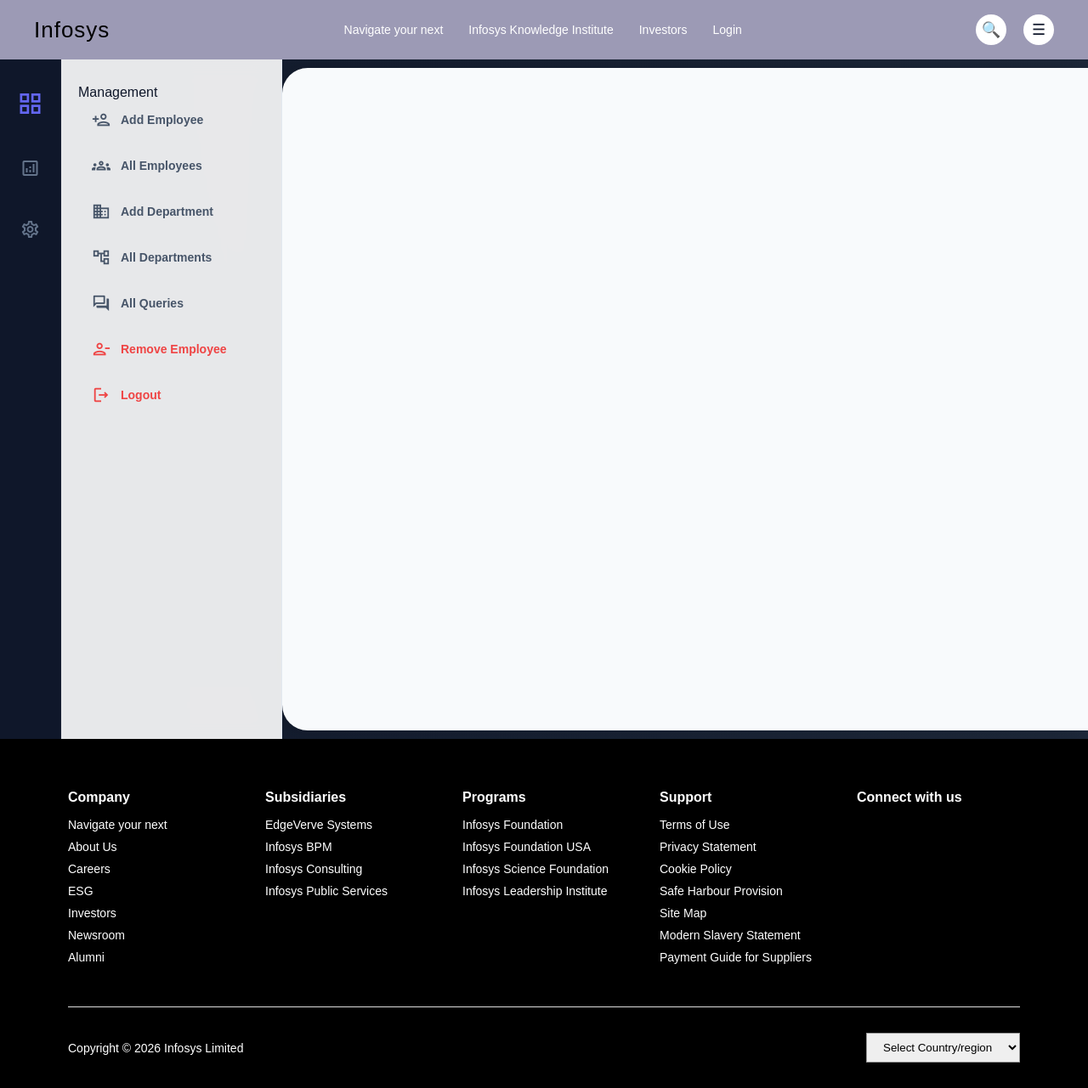
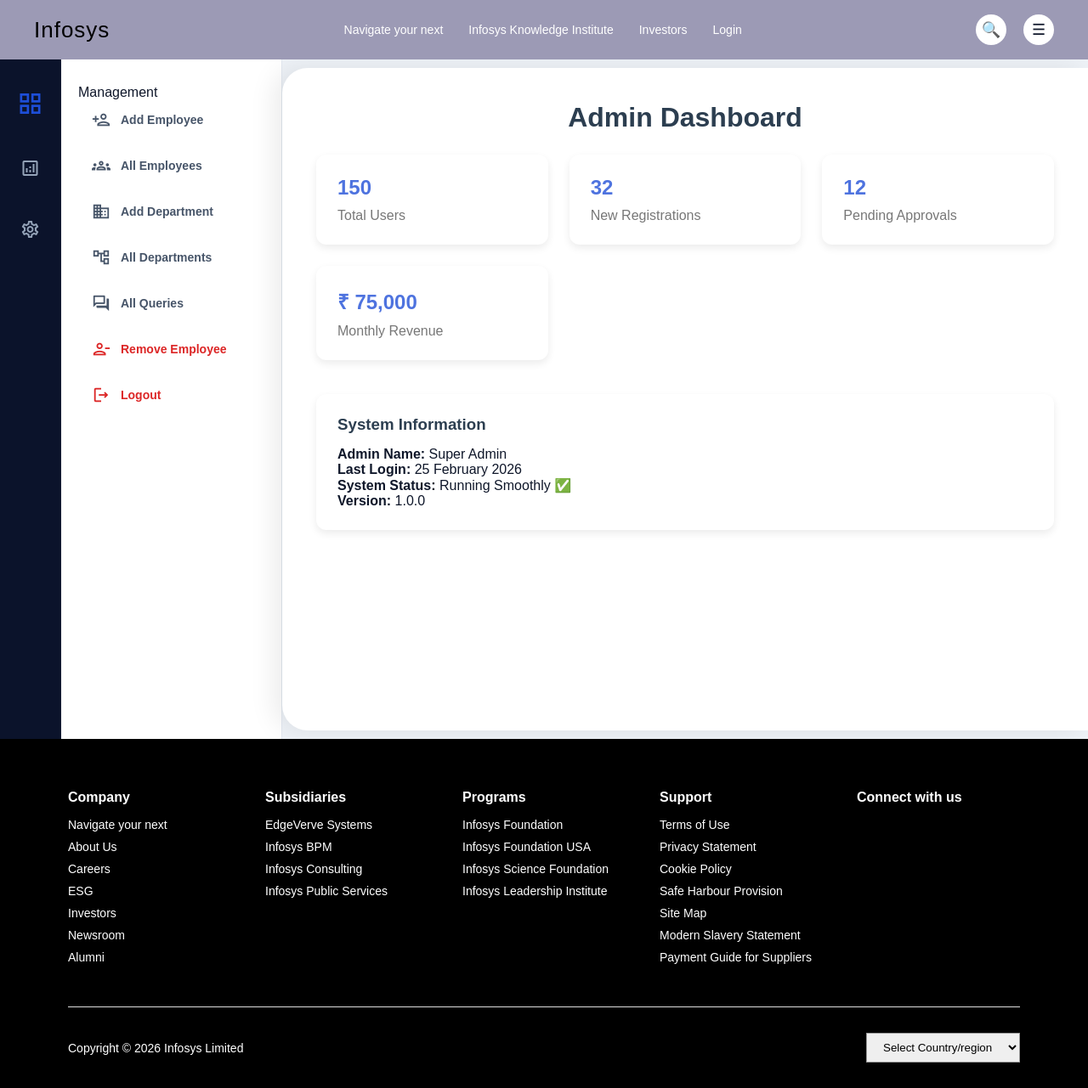
Before and after one commit to paras01-patel/inforys, a Django app: page /add_d in a window 1280 px wide. Shown: the whole page at 85% size. Run offline with Django 5.2, Linux system fonts and the light colour scheme.

Commit message:
remove_emop

```diff
--- a/project/app/templates/admindashboard.html
+++ b/project/app/templates/admindashboard.html
@@ -9,19 +9,27 @@
 
 <style>
  :root {
-        --sidebar-bg: #0f172a;
-        --action-panel-bg: rgba(255, 255, 255, 0.9);
+    /* Backgrounds */
+    --sidebar-bg: #0b132b;        /* Deep midnight navy */
+    --action-panel-bg: #ffffff;
+    --main-bg: #eef2f7;           /* Soft cool gray */
+    --content-bg: #ffffff;
 
-        --main-bg: #0f172a;
-        --content-bg: #f8fafc;
-        --accent: #6366f1;
-        --accent-hover: #4f46e5;
+    /* Accent */
+    --accent: #1d4ed8;            /* Strong royal blue */
+    --accent-hover: #1e40af;
+
+    /* Text */
     --text-dark: #0f172a;
-        --text-muted: #64748b;
-        --danger: #ef4444;
-        --success: #10b981;
-        --card-shadow: 0 10px 25px -5px rgba(0, 0, 0, 0.1);
-        --transition: all 0.3s cubic-bezier(0.4, 0, 0.2, 1);
+    --text-muted: #6b7280;
+
+    /* Status */
+    --success: #16a34a;
+    --danger: #dc2626;
+
+    /* Effects */
+    --card-shadow: 0 10px 30px rgba(29, 78, 216, 0.08);
+    --transition: all 0.3s ease;
 }
 
 @keyframes fadeIn {
@@ -30,8 +38,7 @@
 }
 
 body {
-        /* Dashboard Background: Deep Gradient Look */
-        background: radial-gradient(circle at top right, #1e293b, #0f172a);
+    background: var(--main-bg);
     font-family: 'Plus Jakarta Sans', sans-serif;
     margin: 0;
     color: var(--text-dark);
@@ -44,7 +51,7 @@
     overflow: hidden;
 }
 
-    /* SLIM SIDEBAR */
+/* SIDEBAR */
 .nav-sidebar {
     width: 72px;
     background: var(--sidebar-bg);
@@ -53,12 +60,11 @@
     align-items: center;
     padding: 24px 0;
     gap: 20px;
-        z-index: 100;
     border-right: 1px solid rgba(255,255,255,0.05);
 }
 
 .nav-icon {
-        color: #64748b;
+    color: #94a3b8;
     cursor: pointer;
     transition: var(--transition);
     text-decoration: none;
@@ -66,13 +72,16 @@
     border-radius: 12px;
 }
 
-    .nav-icon:hover { color: white; background: rgba(255,255,255,0.1); transform: scale(1.1); }
+.nav-icon:hover {
+    color: white;
+    background: rgba(255,255,255,0.1);
+    transform: scale(1.1);
+}
 
-    /* QUICK ACTIONS PANEL */
+/* ACTION PANEL */
 .action-panel {
     width: 260px;
     background: var(--action-panel-bg);
-        backdrop-filter: blur(10px);
     border-right: 1px solid #e2e8f0;
     padding: 30px 20px;
     display: flex;
@@ -101,8 +110,16 @@
     font-size: 14px;
 }
 
-    .action-item:hover { background: #f1f5f9; color: var(--accent); transform: translateX(5px); }
-    .action-item span { margin-right: 12px; font-size: 22px; }
+.action-item:hover {
+    background: #f1f5f9;
+    color: var(--accent);
+    transform: translateX(5px);
+}
+
+.action-item span {
+    margin-right: 12px;
+    font-size: 22px;
+}
 
 /* MAIN CONTENT */
 .main-content {
@@ -112,165 +129,180 @@
     background: var(--content-bg);
     border-top-left-radius: 30px;
     border-bottom-left-radius: 30px;
-        margin: 10px 0 10px 0;
+    margin: 10px 0;
     animation: fadeIn 0.6s ease-out;
-        box-shadow: -10px 0 30px rgba(0,0,0,0.2);
+    box-shadow: -10px 0 30px rgba(0,0,0,0.08);
 }
 
-    .info-grid { display: grid; grid-template-columns: repeat(auto-fit, minmax(240px, 1fr)); gap: 24px; }
-
-    .info-card {
+/* CARDS */
+.info-card,
+.form-card {
     background: white;
     padding: 24px;
     border-radius: 24px;
     box-shadow: var(--card-shadow);
-        display: flex;
-        justify-content: space-between;
-        align-items: center;
     transition: var(--transition);
 }
-    .info-card:hover { transform: translateY(-5px); }
 
-    .info-data h1 { font-size: 36px; margin: 8px 0 0 0; }
-    .info-data p { color: var(--text-muted); font-weight: 600; font-size: 14px; margin: 0; }
-
-    .info-icon-large { width: 60px; height: 60px; background: #f5f3ff; color: var(--accent); border-radius: 18px; display: flex; align-items: center; justify-content: center; }
-
-    /* Tables */
-    .content-table { width: 100%; border-collapse: separate; border-spacing: 0 8px; }
-    .content-table th { padding: 12px 20px; color: var(--text-muted); font-size: 11px; text-transform: uppercase; }
-    .content-table td { padding: 16px 20px; background: white; transition: var(--transition); }
-    .content-table tr td:first-child { border-radius: 12px 0 0 12px; }
-    .content-table tr td:last-child { border-radius: 0 12px 12px 0; }
-
-    .btn-delete { color: var(--danger); cursor: pointer; border: none; background: none; transition: 0.2s; }
-    .btn-delete:hover { transform: scale(1.2); }
-
-    /* Forms */
-    .form-card { background: white; padding: 40px; border-radius: 24px; box-shadow: var(--card-shadow); max-width: 800px; }
-    .form-group { margin-bottom: 24px; }
-    .form-group label { display: block; margin-bottom: 10px; font-weight: 600; font-size: 14px; }
-    .form-group input, .form-group select { width: 100%; padding: 14px 16px; border: 2px solid #f1f5f9; border-radius: 12px; outline: none; }
-    .form-group input:focus { border-color: var(--accent); }
-
-    .btn-submit { background: var(--accent); color: white; border: none; padding: 16px; border-radius: 14px; cursor: pointer; font-weight: 700; width: 100%; transition: var(--transition); }
-    .btn-submit:hover { background: var(--accent-hover); transform: translateY(-2px); }
-
-    .logout-box { margin-top: auto; background: #fff1f2; color: var(--danger); }
-
-    form {
-    width: 400px;
-    margin: 40px auto;
-    padding: 25px;
-    background: #ffffff;
-    border: 1px solid #ddd;
-    border-radius: 6px;
-    box-shadow: 0 0 10px rgba(0,0,0,0.08);
-    font-family: Arial, sans-serif;
+.info-card:hover {
+    transform: translateY(-5px);
 }
 
-form label {
-    display: block;
-    margin-bottom: 6px;
-    font-weight: bold;
-    color: #333;
+.info-data h1 {
+    font-size: 36px;
+    margin: 8px 0 0 0;
 }
 
-form input {
-    width: 100%;
-    padding: 10px;
-    margin-bottom: 18px;
-    border: 1px solid #bbb;
-    border-radius: 4px;
+.info-data p {
+    color: var(--text-muted);
+    font-weight: 600;
     font-size: 14px;
+    margin: 0;
 }
 
-form input:focus {
-    outline: none;
-    border-color: #007bff;
-    box-shadow: 0 0 5px rgba(0,123,255,0.3);
-}
-.tbl {
-    width: 100%;
-    border-collapse: collapse;
-    margin-top: 20px;
-    background: #ffffff;
-    border-radius: 10px;
-    overflow: hidden;
-    box-shadow: 0 4px 10px rgba(0,0,0,0.08);
-    font-family: 'Plus Jakarta Sans', Arial, sans-serif;
+.info-icon-large {
+    width: 60px;
+    height: 60px;
+    background: #e0e7ff;
+    color: var(--accent);
+    border-radius: 18px;
+    display: flex;
+    align-items: center;
+    justify-content: center;
 }
 
-/* Table Head */
-.tbl thead {
-    background: #0f172a;
+/* TABLE */
+.content-table {
+    width: 100%;
+    border-collapse: separate;
+    border-spacing: 0 8px;
 }
 
-.tbl thead th {
-    padding: 14px 18px;
-    color: #ffffff;
-    font-size: 13px;
+.content-table th {
+    padding: 12px 20px;
+    background: #1e3a8a;
+    color: white;
+    font-size: 11px;
     text-transform: uppercase;
-    letter-spacing: 0.6px;
-    text-align: left;
 }
 
-/* Table Body */
-.tbl tbody td {
-    padding: 14px 18px;
-    font-size: 14px;
-    color: #1e293b;
-    border-bottom: 1px solid #e5e7eb;
+.content-table td {
+    padding: 16px 20px;
+    background: white;
 }
 
-/* Zebra Rows */
-.tbl tbody tr:nth-child(even) {
-    background: #f8fafc;
+.content-table tr td:first-child {
+    border-radius: 12px 0 0 12px;
 }
 
-/* Hover Effect */
-.tbl tbody tr:hover {
-    background: #eef2ff;
-    transition: 0.2s ease;
+.content-table tr td:last-child {
+    border-radius: 0 12px 12px 0;
 }
 
-.af {
-    width: 85%;
-    margin: 30px auto;
-    border-collapse: collapse;
-    font-family: Arial, sans-serif;
-    background-color: #fff;
-    border: 2px solid #000;   /* OUTER BORDER */
+/* FORM */
+.form-group input,
+.form-group select {
+    width: 100%;
+    padding: 14px 16px;
+    border: 2px solid #e2e8f0;
+    border-radius: 12px;
+    outline: none;
 }
 
-.af td {
-    border: 1px solid #000;   /* INNER BORDER */
-    padding: 10px 14px;
-    text-align: center;
-    font-size: 15px;
+.form-group input:focus {
+    border-color: var(--accent);
 }
 
-.af tr:first-child {
-    background-color: #eaeaea;
-    font-weight: bold;
-    border-bottom: 2px solid #000; /* HEADER BORDER */
+.btn-submit {
+    background: var(--accent);
+    color: white;
+    border: none;
+    padding: 16px;
+    border-radius: 14px;
+    cursor: pointer;
+    font-weight: 700;
+    width: 100%;
+    transition: var(--transition);
 }
 
-.af tr:nth-child(even) {
-    background-color: #f9f9f9;
+.btn-submit:hover {
+    background: var(--accent-hover);
+    transform: translateY(-2px);
 }
 
-.af tr:hover {
-    background-color: #f1f1f1;
+/* DELETE BUTTON */
+.btn-delete {
+    color: var(--danger);
+    cursor: pointer;
+    border: none;
+    background: none;
 }
 
-h1 {
-    text-align: center;
-    margin-top: 20px;
-    font-family: Arial, sans-serif;
+.btn-delete:hover {
+    transform: scale(1.2);
 }
 
 
+
+        <style>
+.admin-content {
+    margin-left: 250px; /* Sidebar ke hisaab se adjust kar lena */
+    padding: 40px;
+    background: #f4f6f9;
+    min-height: 80vh;
+    font-family: 'Segoe UI', sans-serif;
+}
+
+.admin-content h1 {
+    margin-bottom: 25px;
+    text-align: center;
+    color: #2c3e50;
+}
+
+/* Info Cards */
+.info-grid {
+    display: grid;
+    grid-template-columns: repeat(auto-fit, minmax(220px, 1fr));
+    gap: 25px;
+}
+
+.info-card {
+    background: #ffffff;
+    padding: 25px;
+    border-radius: 12px;
+    box-shadow: 0 4px 10px rgba(0,0,0,0.08);
+    transition: 0.3s;
+}
+
+.info-card:hover {
+    transform: translateY(-5px);
+}
+
+.info-card h2 {
+    margin: 0;
+    font-size: 24px;
+    color: #4e73df;
+}
+
+.info-card p {
+    margin-top: 10px;
+    color: #777;
+}
+
+/* System Info Box */
+.system-box {
+    margin-top: 40px;
+    background: #ffffff;
+    padding: 25px;
+    border-radius: 12px;
+    box-shadow: 0 4px 10px rgba(0,0,0,0.08);
+}
+
+.system-box h3 {
+    margin-bottom: 15px;
+    color: #2c3e50;
+}
+</style>
 
 
 </style>
@@ -316,7 +348,7 @@ h1 {
             <span class="material-icons-outlined">question_answer</span> All Queries
         </a>
 
-        <a href="#" class="action-item" style="color: var(--danger);">
+        <a href="{% url 'remove_emp' %}"  class="action-item" style="color: var(--danger);">
             <span class="material-icons-outlined">person_remove</span> Remove Employee
         </a>
 
@@ -328,6 +360,46 @@ h1 {
     <!-- MAIN CONTENT -->
     <main class="main-content">
 
+
+
+
+<div class="admin-content">
+
+    <h1>Admin Dashboard</h1>
+
+    <!-- Quick Info Cards -->
+    <div class="info-grid">
+        <div class="info-card">
+            <h2>150</h2>
+            <p>Total Users</p>
+        </div>
+
+        <div class="info-card">
+            <h2>32</h2>
+            <p>New Registrations</p>
+        </div>
+
+        <div class="info-card">
+            <h2>12</h2>
+            <p>Pending Approvals</p>
+        </div>
+
+        <div class="info-card">
+            <h2>₹ 75,000</h2>
+            <p>Monthly Revenue</p>
+        </div>
+    </div>
+
+    <!-- System Information -->
+    <div class="system-box">
+        <h3>System Information</h3>
+        <p><strong>Admin Name:</strong> Super Admin</p>
+        <p><strong>Last Login:</strong> 25 February 2026</p>
+        <p><strong>System Status:</strong> Running Smoothly ✅</p>
+        <p><strong>Version:</strong> 1.0.0</p>
+    </div>
+
+</div>
 
         {% if add_employee %}
         <!-- ADD EMPLOYEE -->
--- a/project/app/views.py
+++ b/project/app/views.py
@@ -112,6 +112,13 @@ def all_department(req):
     uuser=add_dept.objects.all()
     return render(req,'admindashboard.html',{'all_department':uuser})
 
+
+
+def remove_emp(req):
+    user =employee.objects.filter(id=pk)
+    user.delete()
+    return redirect('admindashboard.html',{'remove_emp':True})
+
 # usrpanel
 
 def userpanel(req):
--- a/project/project/urls.py
+++ b/project/project/urls.py
@@ -34,10 +34,12 @@ urlpatterns = [
     path('add_department/',views.add_department,name='add_department'),
     path('add_d',views.add_d,name="add_d"),
     path('all_department',views.all_department,name='all_department'),
-    path('userpanel/',views.userpanel,name='userpanel'),
+    path('remove_emp',views.remove_emp,name='remove_emp'),
+
 
     # userpanel
-     path('userpanel/',views.userpanel,name='userpanel'),
+    path('userpanel/',views.userpanel,name='userpanel'),
+    path('userpanel/',views.userpanel,name='userpanel'),
     path('submit_q/',views.submit_q,name='submit_q'),
     path('show_q/',views.show_q,name='show_q'),
     path('all_q/',views.all_q,name='all_q'),
```
Also changed, not shown: project/db.sqlite3. Lines whose indentation alone changed are shown as unchanged.
